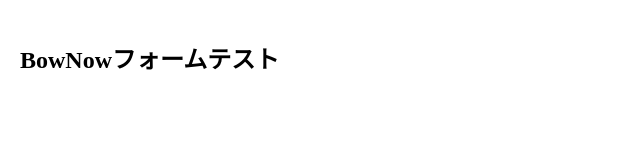
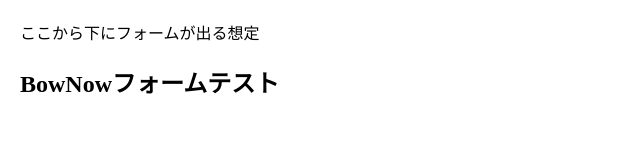
Before and after one commit to a-hattori1111/Bownow-test, a plain HTML site: page index.html in a window 1280 px wide. Shown: the whole page, without its empty margins (0-640 px from the left). Drawn offline with Linux system fonts and the light colour scheme.

Commit message:
Update index.html

```diff
--- a/index.html
+++ b/index.html
@@ -1,3 +1,5 @@
+<p>ここから下にフォームが出る想定</p>
+
 <!DOCTYPE html>
 <html lang="ja">
 <head>
```
